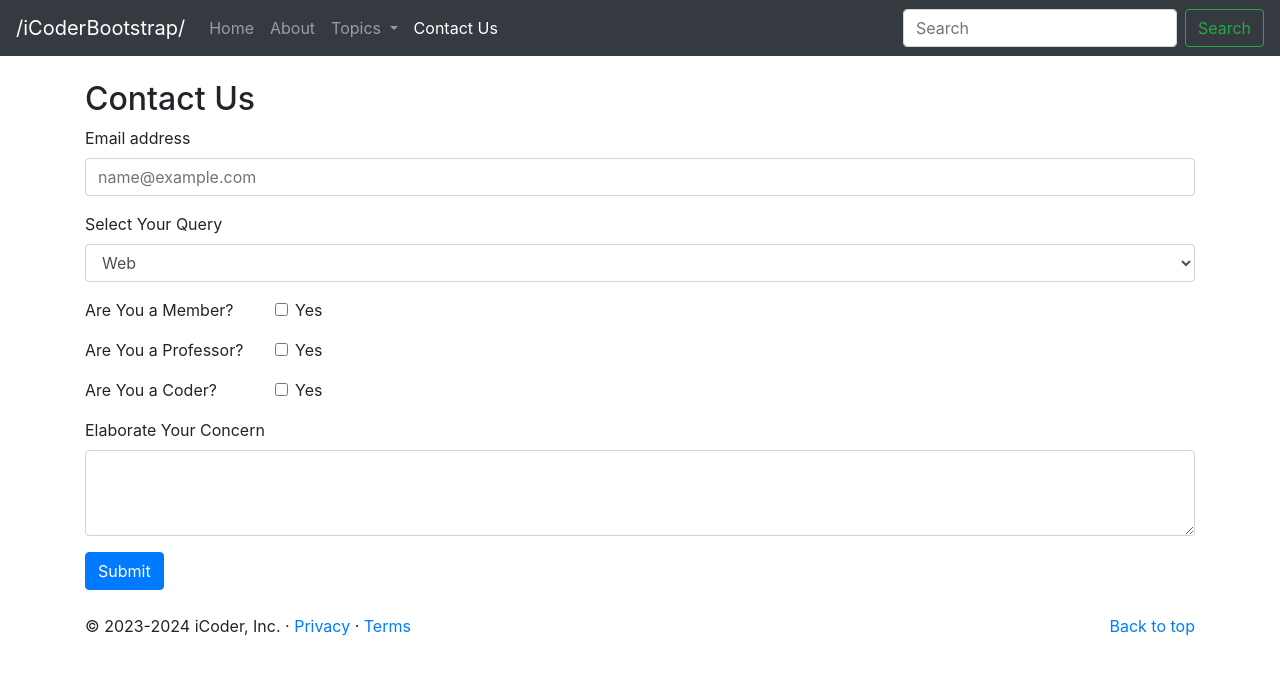
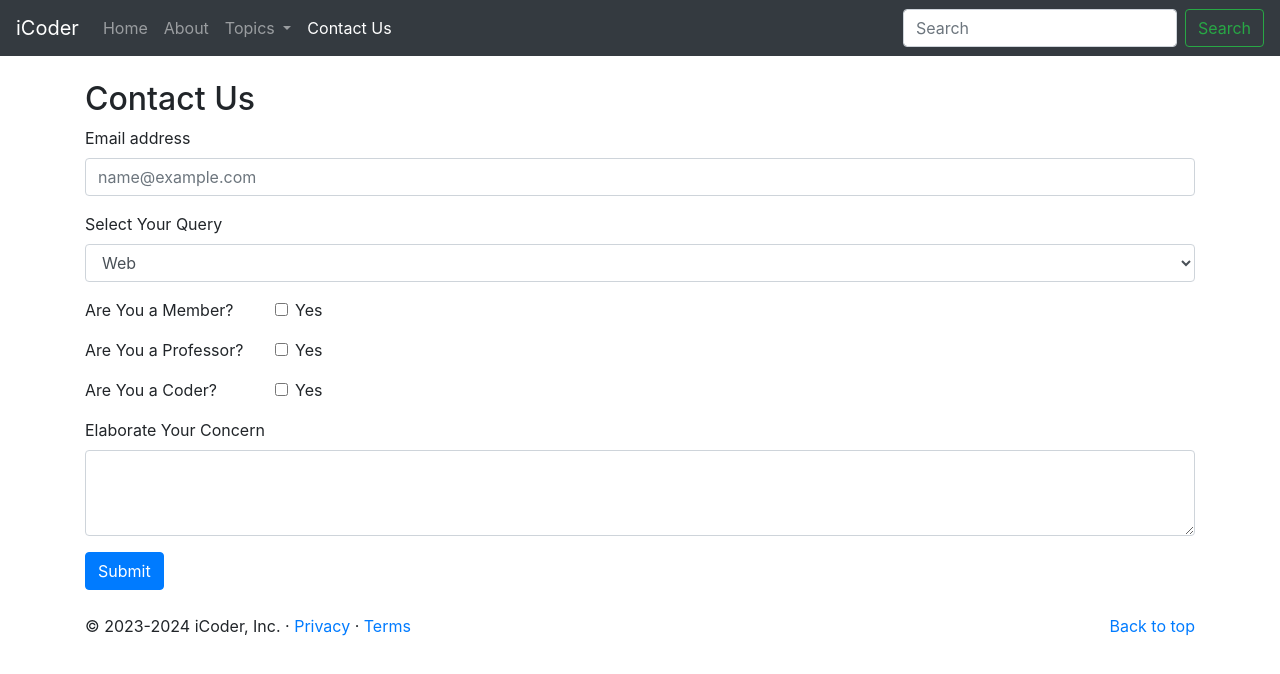
Before and after one commit to Sanjanayadav07/iCoderBootstrap, a plain HTML site: page contact.html in a window 1280 px wide. Drawn offline with nearby package versions, Linux system fonts and the light colour scheme.

Commit message:
Update contact.html

```diff
--- a/contact.html
+++ b/contact.html
@@ -15,7 +15,7 @@
 
 <body>
     <nav class="navbar navbar-expand-lg navbar-dark bg-dark">
-        <a class="navbar-brand" href="#">/iCoderBootstrap/</a>
+        <a class="navbar-brand" href="#">iCoder</a>
         <button class="navbar-toggler" type="button" data-toggle="collapse" data-target="#navbarSupportedContent"
             aria-controls="navbarSupportedContent" aria-expanded="false" aria-label="Toggle navigation">
             <span class="navbar-toggler-icon"></span>
```
